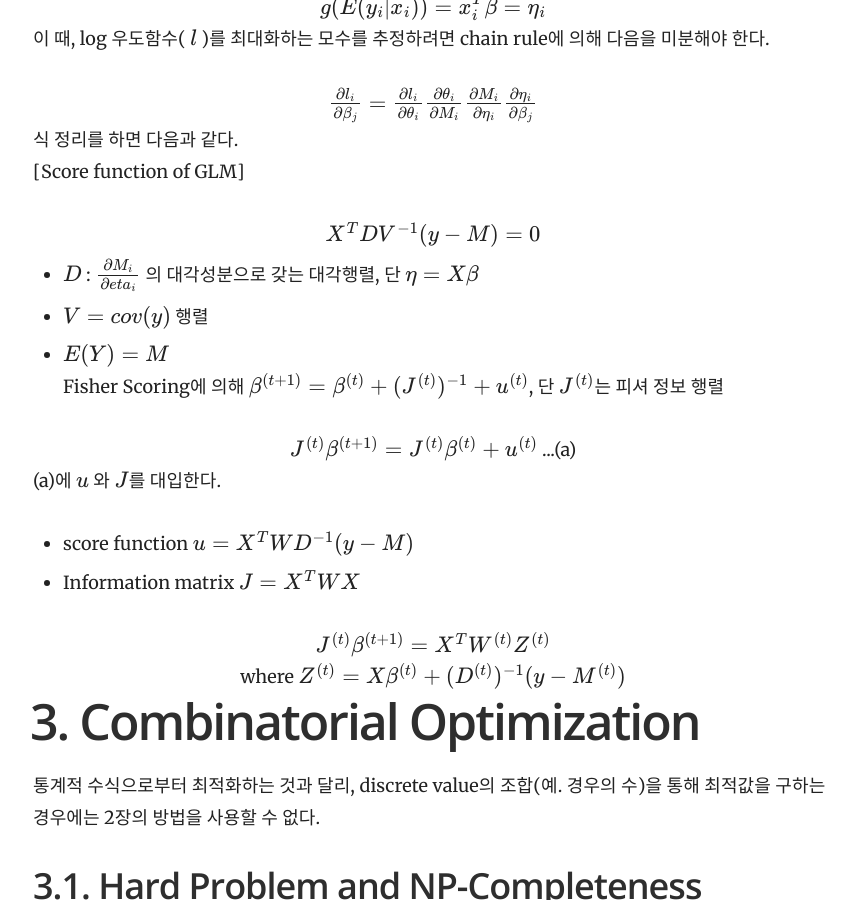
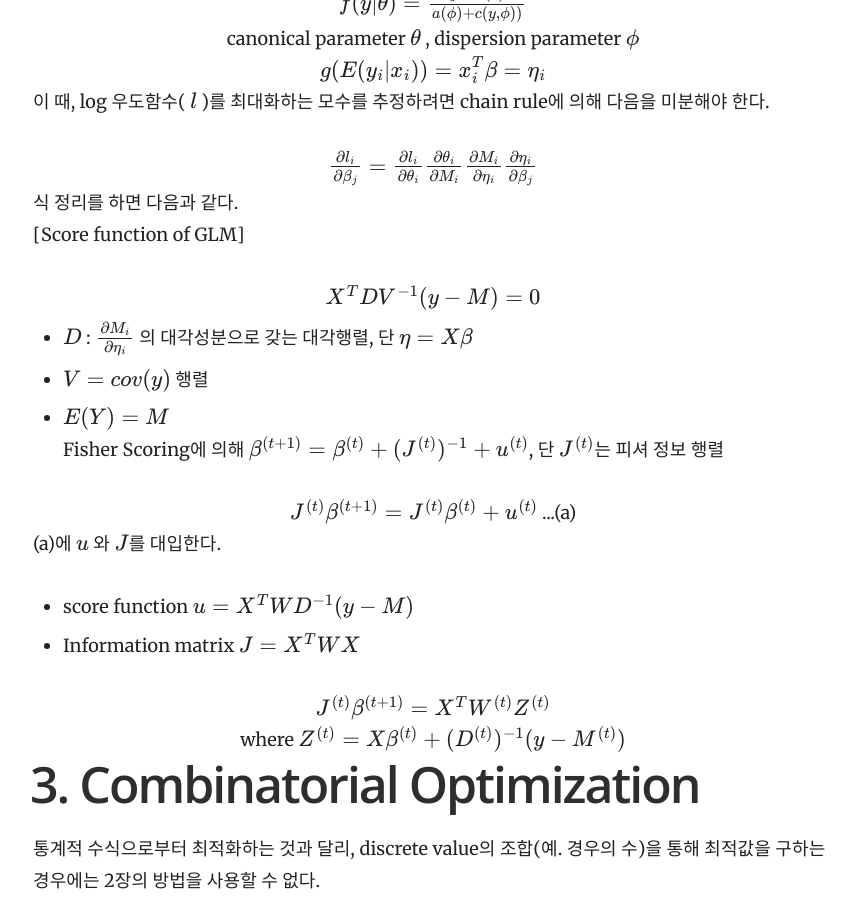
Before and after one commit to yrk3434/yrk3434.github.io, a Jekyll site: the page built from _docs/Theory/Computational Statistics_Optimization.md, in a window 1280 px wide and 900 px high, scrolled down 7178 px. Shown: the whole window, without its empty margins (357-1213 px from the left). Built offline with Jekyll 4.4.1, drawn with Linux system fonts in a browser that asks for light colours; formulas are drawn with MathJax 3.

Commit message:
Update Computational Statistics_Optimization.md

```diff
--- a/_docs/Theory/Computational Statistics_Optimization.md
+++ b/_docs/Theory/Computational Statistics_Optimization.md
@@ -187,6 +187,7 @@ $ -I(\theta^{(t)})^{-1} $는 로그우도함수의 2차 미분에 해당한다.
 ### 2.2.2. Iteratively Reweighted Least Squares
 
 회귀계수를 추정하는 것은 잔차를 최소화하는 일이므로 최적화에 해당한다. 단순회귀모형(OLS)의 모수는 미분을 통해 간단히 구해지는 반면, GLM의 모수는 chain rule을 통해 근사적으로 모수를 추정해야 한다. <br/>
+ <br/>
 [참고: OLS 모수 추정] <br/>
 <center> $ E(y|X) = X^T \beta $  </center>
 <center> $ Squared Error = (y - X^T \beta)^T (y - X^T \beta) = y^T y - 2\beta^TXy + \beta^TXX^T\beta $  </center>
@@ -197,6 +198,7 @@ OLS는 $ E(y|X) $ 를 구하는 게 목적인 반면, GLM은  $ g(E(y_i|x_i)) $
 이 때 IRLS를 통해 GLM의 모수를 추정한다. <br/>
 <br/>
 GLM에서 y의 분포는 대개 지수족(exponential family)이다. GLM 전반에 대해 다루는 것은 최적화 내용의 범위를 넘어가므로 GLM은 회귀분석에서 다루도록 하겠다. <br/>
+ <br/>
 [참고: 지수족] <br/>
 <center> $ f(y|\theta) = \frac{y\theta- b(\theta)} {a(\phi) + c(y,\phi))}  $ </center>
 <center> canonical parameter $ \theta $ , dispersion parameter $ \phi $ </center>
@@ -212,7 +214,7 @@ GLM에서 y의 분포는 대개 지수족(exponential family)이다. GLM 전반
 식 정리를 하면 다음과 같다.  <br/>
 [Score function of GLM] <br/>
 <center> $ X^T D V^{-1} (y-M) = 0 $ </center>
-- $ D $ : $ \frac{\partial M_i}{ \partial eta_i} $ 의 대각성분으로 갖는 대각행렬, 단 $ \eta = X \beta $
+- $ D $ : $ \frac{\partial M_i}{ \partial \eta_i} $ 의 대각성분으로 갖는 대각행렬, 단 $ \eta = X \beta $
 - $ V  = cov(y) $ 행렬
 - $ E(Y) = M $
 <br/>
```
